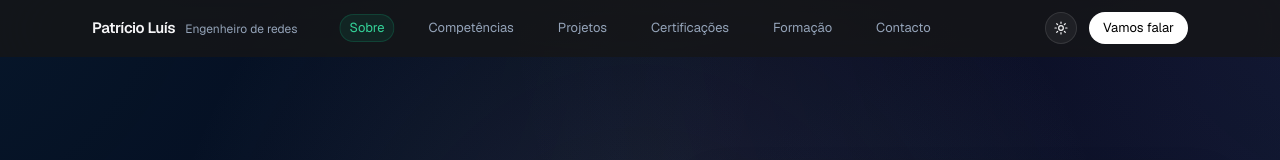
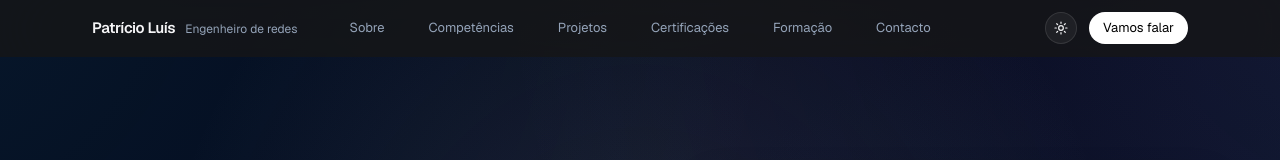
Before and after one commit to PeterMaquiran/patricios-porfolio, a Next.js app: page / in a window 1280 px wide. Shown: the top 160 px of the page. Built offline with nearby package versions, Linux system fonts and the light colour scheme.

Commit message:
finish pulishing

```diff
--- a/components/hero.tsx
+++ b/components/hero.tsx
@@ -42,7 +42,7 @@ export function Hero() {
             </a>
           </div>
 
-          <dl className="mt-12 grid max-w-lg grid-cols-3 border-t border-line pt-6">
+          <dl className="mx-auto mt-12 grid max-w-lg grid-cols-3 border-t border-line pt-6 text-center lg:mx-0 lg:text-left">
             {facts.map((fact) => (
               <div key={fact.label}>
                 <dd className="text-[28px] font-semibold tracking-tight">
--- a/components/site-header.tsx
+++ b/components/site-header.tsx
@@ -17,22 +17,47 @@ export function SiteHeader() {
   }, []);
 
   useEffect(() => {
-    const observer = new IntersectionObserver(
-      (entries) => {
-        const visible = entries
-          .filter((entry) => entry.isIntersecting)
-          .sort((a, b) => b.intersectionRatio - a.intersectionRatio)[0];
-        if (visible?.target.id) setCurrent(visible.target.id);
-      },
-      { rootMargin: "-30% 0px -55% 0px", threshold: [0.1, 0.25, 0.5] },
-    );
+    const ids = nav.map((item) => item.href.slice(1));
 
-    nav.forEach((item) => {
-      const el = document.getElementById(item.href.slice(1));
-      if (el) observer.observe(el);
-    });
+    const update = () => {
+      const line = 96;
+      let active = "";
+      for (const id of ids) {
+        const el = document.getElementById(id);
+        if (!el) continue;
+        if (el.getBoundingClientRect().top <= line) active = id;
+      }
 
-    return () => observer.disconnect();
+      const lastId = ids[ids.length - 1];
+      const last = lastId ? document.getElementById(lastId) : null;
+      const atBottom =
+        window.innerHeight + window.scrollY >=
+        document.documentElement.scrollHeight - 4;
+      if (
+        atBottom &&
+        last &&
+        last.getBoundingClientRect().top < window.innerHeight * 0.65
+      ) {
+        active = lastId;
+      }
+
+      setCurrent(active);
+    };
+
+    let frame = 0;
+    const onScroll = () => {
+      cancelAnimationFrame(frame);
+      frame = requestAnimationFrame(update);
+    };
+
+    update();
+    window.addEventListener("scroll", onScroll, { passive: true });
+    window.addEventListener("resize", onScroll);
+    return () => {
+      cancelAnimationFrame(frame);
+      window.removeEventListener("scroll", onScroll);
+      window.removeEventListener("resize", onScroll);
+    };
   }, []);
 
   useEffect(() => {
@@ -73,6 +98,7 @@ export function SiteHeader() {
                 key={item.href}
                 href={item.href}
                 aria-current={active ? "true" : undefined}
+                onClick={() => setCurrent(item.href.slice(1))}
                 className={`rounded-full px-2.5 py-1 text-[13px] transition-colors ${
                   active
                     ? "bg-[var(--badge-current-bg)] text-[var(--badge-current-fg)] shadow-[inset_0_0_0_1px_var(--badge-current-border)]"
@@ -112,17 +138,26 @@ export function SiteHeader() {
           aria-label="Secções"
         >
           <ul className="flex flex-col">
-            {nav.map((item) => (
+            {nav.map((item) => {
+              const active = current === item.href.slice(1);
+              return (
                 <li key={item.href} className="border-t border-line">
                   <a
                     href={item.href}
-                  className="block py-3.5 text-[28px] font-semibold tracking-tight"
-                  onClick={() => setOpen(false)}
+                    aria-current={active ? "true" : undefined}
+                    className={`block py-3.5 text-[28px] font-semibold tracking-tight ${
+                      active ? "text-foreground" : "text-muted"
+                    }`}
+                    onClick={() => {
+                      setCurrent(item.href.slice(1));
+                      setOpen(false);
+                    }}
                   >
                     {item.label}
                   </a>
                 </li>
-            ))}
+              );
+            })}
           </ul>
           <a
             href="#contacto"
```
Lines whose indentation alone changed are shown as unchanged.
